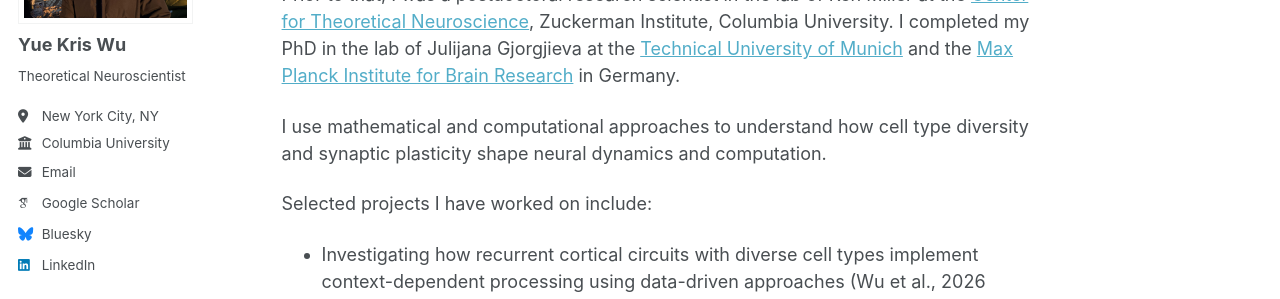
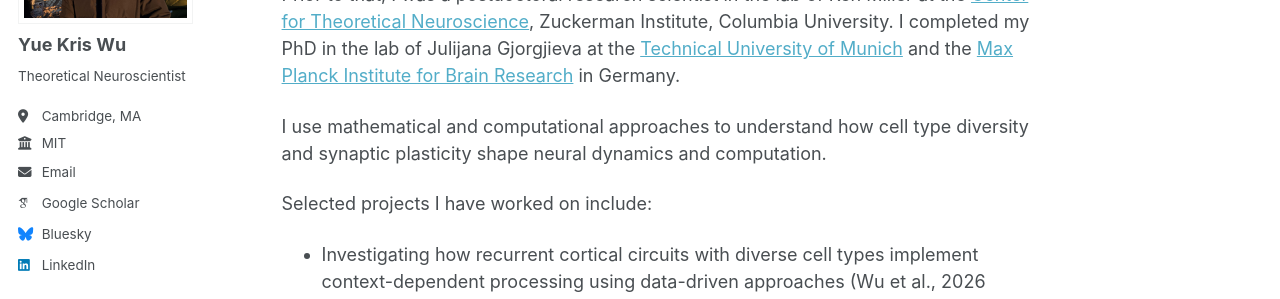
Before and after one commit to yuekriswu/yuekriswu.github.io, a Jekyll site: the page built from _pages/about.md, in a window 1280 px wide. Shown: the part 211-510 px from the top of the page. Built offline with Jekyll 4.4.1, drawn with Linux system fonts in a browser that asks for light colours; emoji names are drawn with the system emoji font; some web fonts are replaced; a script bundle is joined from its source files by our own code; library files that are not in the unit come from our copies.

Commit message:
Update location and employer in config file

```diff
--- a/_config.yml
+++ b/_config.yml
@@ -27,8 +27,8 @@ author:
   name             : "Yue Kris Wu"
   pronouns         : # example: "she/her"
   bio              : "Theoretical Neuroscientist"
-  location         : "New York City, NY"
-  employer         : "Columbia University"
+  location         : "Cambridge, MA"
+  employer         : "MIT"
   uri              : # URL
   email            : "kriswu2013@gmail.com"
 
```
